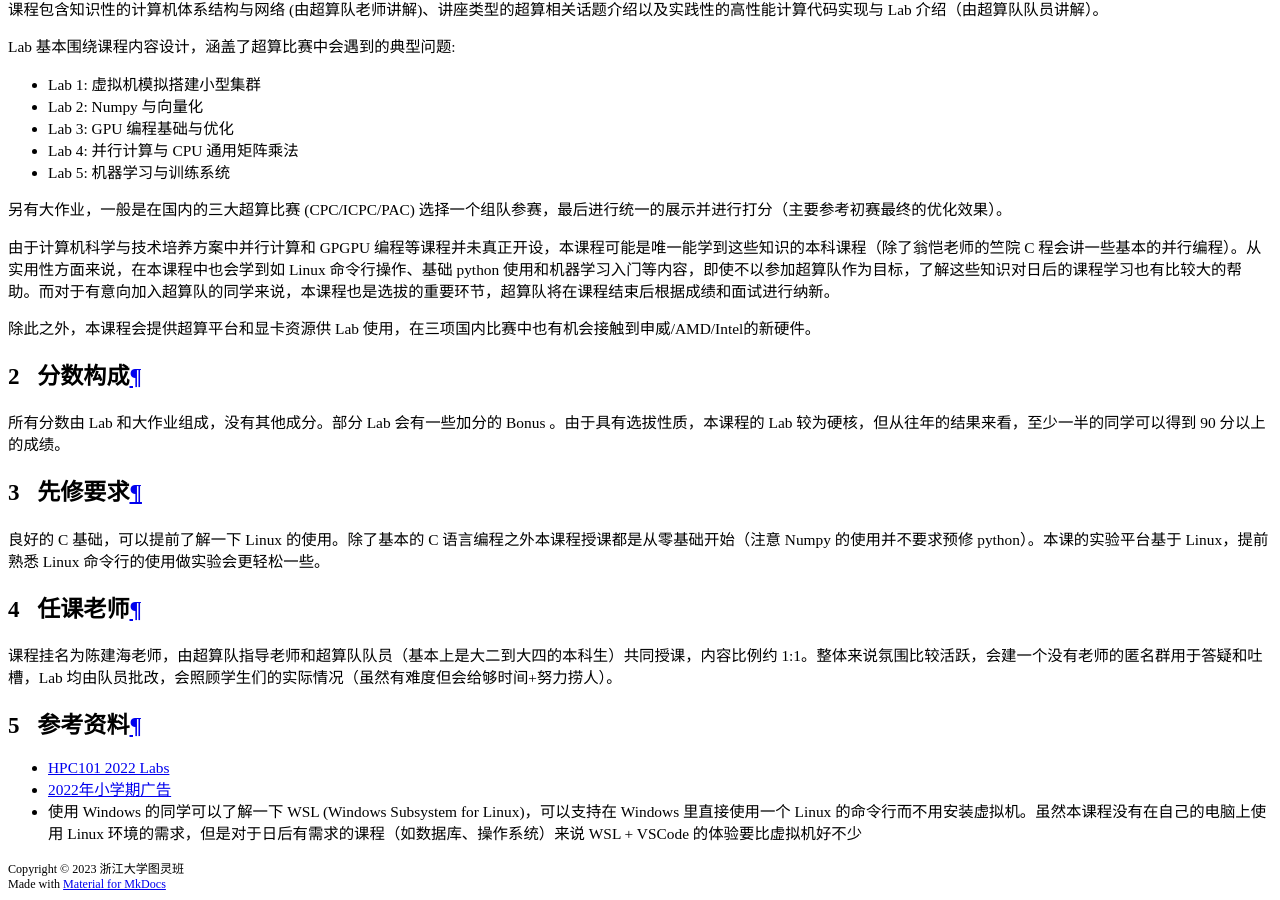
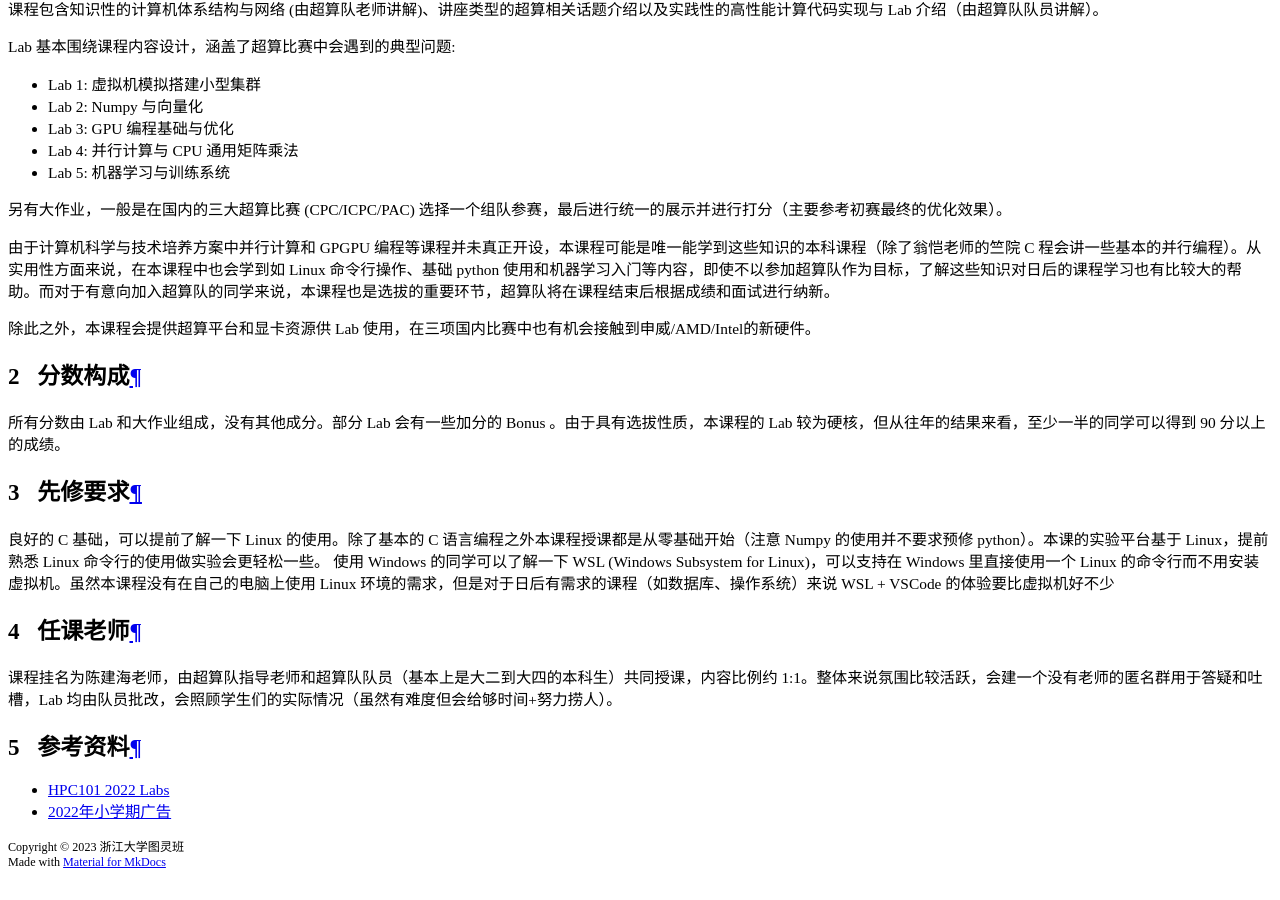
Before and after one commit to ZJU-Turing/TuringCourses, an MkDocs documentation site: the page built from docs/short_term/hpc/index.md, in a window 1280 px wide and 900 px high, scrolled down 17757 px. Built offline with MkDocs 1.6.1 and Material for MkDocs 9.7.7, drawn with Linux system fonts in a browser that asks for light colours; comment, search, counter and statistics services are not loaded; after the commit the page ends 18635 px from its top, so only the background shows below that; some of the changed lines change nothing that is shown.

Commit message:
fix: 修改超算实训参考资料

```diff
--- a/docs/short_term/hpc/index.md
+++ b/docs/short_term/hpc/index.md
@@ -31,6 +31,7 @@
 
 ## 先修要求
 良好的 C 基础，可以提前了解一下 Linux 的使用。除了基本的 C 语言编程之外本课程授课都是从零基础开始（注意 Numpy 的使用并不要求预修 python）。本课的实验平台基于 Linux，提前熟悉 Linux 命令行的使用做实验会更轻松一些。
+使用 Windows 的同学可以了解一下 WSL (Windows Subsystem for Linux)，可以支持在 Windows 里直接使用一个 Linux 的命令行而不用安装虚拟机。虽然本课程没有在自己的电脑上使用 Linux 环境的需求，但是对于日后有需求的课程（如数据库、操作系统）来说 WSL + VSCode 的体验要比虚拟机好不少
 
 
 ## 任课老师
@@ -40,4 +41,3 @@
 
 - [HPC101 2022 Labs](https://www.zjusct.io/HPC101-Labs-2022/)
 - [2022年小学期广告](https://www.cc98.org/topic/5332030)
-- 使用 Windows 的同学可以了解一下 WSL (Windows Subsystem for Linux)，可以支持在 Windows 里直接使用一个 Linux 的命令行而不用安装虚拟机。虽然本课程没有在自己的电脑上使用 Linux 环境的需求，但是对于日后有需求的课程（如数据库、操作系统）来说 WSL + VSCode 的体验要比虚拟机好不少
```
